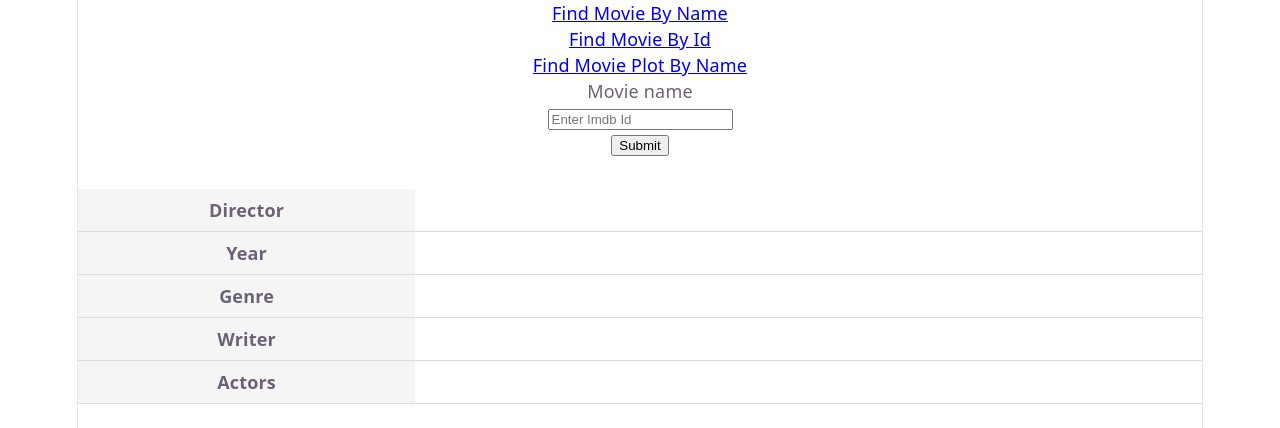
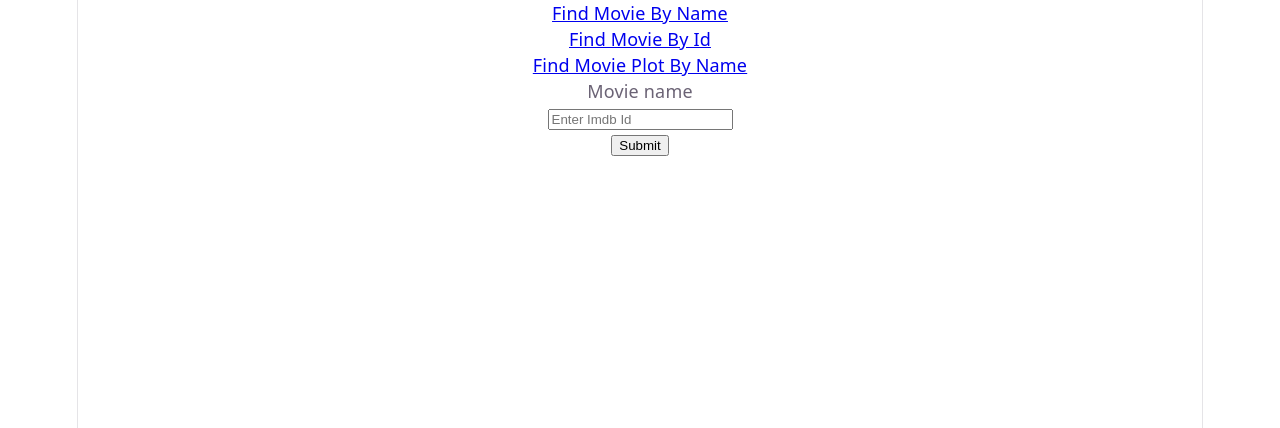
Before and after one commit to ObscuraStudio/IMDB_TeamProject, a React (Vite) app in the folder frontend/: page /findById in a window 1280 px wide. Shown: the top 428 px of the page. Built offline with nearby package versions, Linux system fonts and the light colour scheme.

Commit message:
Refactored - custom hook stores commonly used standard hooks

```diff
--- a/frontend/src/components/MovieById.tsx
+++ b/frontend/src/components/MovieById.tsx
@@ -1,23 +1,30 @@
-import {useState} from "react";
-import {baseURI, MIN_LENGTH_MOVIE_ID, type OmdbMovieResponse} from "../types/Movie.ts";
-import axios from "axios";
+import {type JSX, useState} from "react";
+import {baseURI, MIN_LENGTH_MOVIE_ID} from "../types/Movie.ts";
 import MovieDetails from "./MovieDetails.tsx";
+import {useMovieFetch} from "../hooks/useMovieFetch.ts";
 
 export default function MovieById() {
+
     const placeholder: string = "Enter Imdb Id";
     const [movieId, setMovieId] = useState<string>(placeholder);
-    const [movie, setMovie] = useState<OmdbMovieResponse>({Title: "", Year: ""});
-    const [isMovieValid, setIsMovieValid] = useState<boolean>(true);
+
+    const {isSubmitButtonClicked, isMovieValid, movie, submit} = useMovieFetch();
 
     function submitMovieId(event: React.SubmitEvent) {
         event.preventDefault();
         const queryURI: string = baseURI + "/" + movieId;
-        axios.get(queryURI)
-            .then((response) => {
-                setMovie(response.data);
-                setIsMovieValid(true);
-            })
-            .catch(() => setIsMovieValid(false));
+        submit(queryURI);
+    }
+
+    const renderResultContent = ():JSX.Element => {
+        return (
+            <div>
+                {isMovieValid ?
+                    <MovieDetails {...movie}/> :
+                    <p>Movie with given Id not found</p>
+                }
+            </div>
+        )
     }
 
     return (
@@ -38,12 +45,7 @@ export default function MovieById() {
                 <br/>
                 <button type={"submit"}> Submit</button>
             </form>
-            <div>
-                {isMovieValid ?
-                    <MovieDetails {...movie}/> :
-                    <p>Movie with given Id not found</p>
-                }
-            </div>
+            {isSubmitButtonClicked && renderResultContent()}
         </>
     )
 }
--- a/frontend/src/components/MovieByName.tsx
+++ b/frontend/src/components/MovieByName.tsx
@@ -1,33 +1,20 @@
-import {type JSX, useEffect, useState} from "react";
-import axios from "axios";
-import {baseURI, MIN_LENGTH_MOVIE_TITLE, type OmdbMovieResponse} from "../types/Movie.ts";
+import {type JSX, useState} from "react";
+import {useMovieFetch} from "../hooks/useMovieFetch.ts"
+import {baseURI, MIN_LENGTH_MOVIE_TITLE} from "../types/Movie.ts";
 import MovieDetails from "./MovieDetails.tsx";
 
 export default function MovieByName() {
-    // This hook helps with conditional rendering
-    const [isSubmitButtonClicked, setIsSubmitButtonClicked] = useState<boolean>(false);
-    // Hook is reset when navigating from another page
-    useEffect(() => {
-        setIsSubmitButtonClicked(false);
-    }, []);
 
     const placeholder: string = "Enter movie name";
     const [movieName, setMovieName] = useState<string>(placeholder);
-    const [movie, setMovie] = useState<OmdbMovieResponse>({Title: "", Year: ""});
-    const [isMovieValid, setIsMovieValid] = useState<boolean>(true);
+
+    const {isSubmitButtonClicked, isMovieValid, movie, submit} = useMovieFetch();
 
     function submitMovieName(event: React.SubmitEvent) {
         event.preventDefault();
-        setIsSubmitButtonClicked(true);
         const queryURI: string = baseURI + "/title/" + movieName;
-        axios.get(queryURI)
-            .then((response) => {
-                setMovie(response.data);
-                setIsMovieValid(true);
-            })
-            .catch(() => setIsMovieValid(false));
+        submit(queryURI);
     }
-
 
     const renderResultContent = ():JSX.Element => {
         return (
--- /dev/null
+++ b/frontend/src/hooks/useMovieFetch.ts
@@ -0,0 +1,28 @@
+import {useEffect, useState} from "react";
+import {type OmdbMovieResponse} from "../types/Movie.ts";
+import axios from "axios";
+
+export function useMovieFetch() {
+    // This hook helps with conditional rendering
+    const [isSubmitButtonClicked, setIsSubmitButtonClicked] = useState<boolean>(false);
+
+    const [movie, setMovie] = useState<OmdbMovieResponse>({Title: "", Year: ""});
+    const [isMovieValid, setIsMovieValid] = useState<boolean>(true);
+
+    // Hook is reset when navigating from another page
+    useEffect(() => {
+        setIsSubmitButtonClicked(false);
+    }, []);
+
+    function submit(queryURI: string) {
+        setIsSubmitButtonClicked(true);
+        axios.get(queryURI)
+            .then((response) => {
+                setMovie(response.data);
+                setIsMovieValid(true);
+            })
+            .catch(() => setIsMovieValid(false));
+    }
+
+    return {isSubmitButtonClicked, isMovieValid, movie, submit};
+}
```
